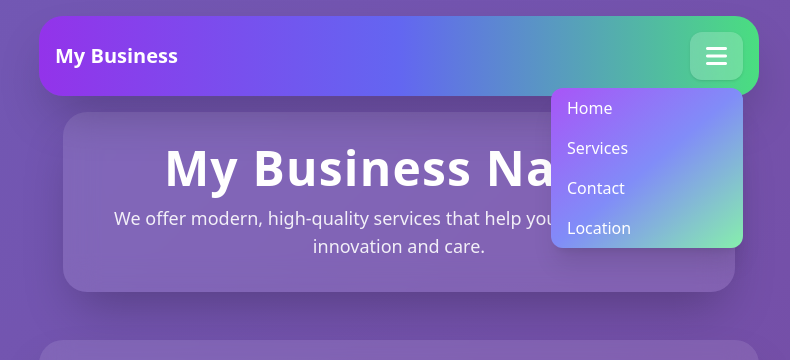
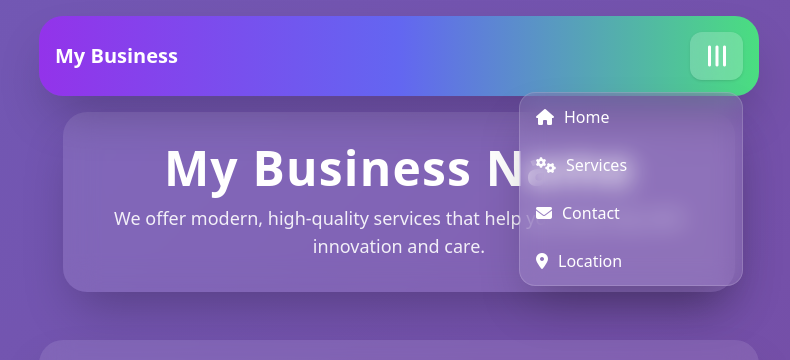
Before and after one commit to iam-mohammed/testBusiness, a plain HTML site: page index.html in a window 1280 px wide. Both pictures are taken after a click on the button 957 px from the left and 56 px from the top of the page. Shown: the top 360 px of the page, without its empty margins (241-1031 px from the left). Drawn offline with nearby package versions, Linux system fonts and the light colour scheme.

Commit message:
Update index.html

```diff
--- a/index.html
+++ b/index.html
@@ -64,13 +64,39 @@
     .facebook { background: linear-gradient(135deg, #1877F2, #3b5998); }
     .snapchat { background: linear-gradient(135deg, #FFFC00, #FFD600); color: black; }
 
-    /* Dropdown menu */
+    /* Modern dropdown */
+    #dropdown {
+      opacity: 0;
+      transform: scale(0.9) translateY(-10px);
+      transform-origin: top right;
+      transition: all 0.25s ease-in-out;
+      backdrop-filter: blur(12px);
+      border: 1px solid rgba(255, 255, 255, 0.15);
+    }
+    #dropdown.show {
+      opacity: 1;
+      transform: scale(1) translateY(0);
+    }
     #dropdown a {
+      display: flex;
+      align-items: center;
+      gap: 10px;
+      padding: 0.75rem 1rem;
       font-weight: 500;
-      color: #fff;
+      color: white;
+      transition: all 0.3s ease;
     }
     #dropdown a:hover {
-      background-color: rgba(255, 255, 255, 0.2);
+      background-color: rgba(255, 255, 255, 0.25);
+      transform: translateX(4px);
+    }
+
+    /* Menu button animation */
+    #menu-btn i {
+      transition: transform 0.3s ease;
+    }
+    #menu-btn.open i {
+      transform: rotate(90deg);
     }
   </style>
 </head>
@@ -85,11 +111,11 @@
         <button id="menu-btn" class="text-white text-2xl focus:outline-none bg-white/20 backdrop-blur-md px-4 py-2 rounded-xl shadow hover:bg-white/30 transition">
           <i class="fas fa-bars"></i>
         </button>
-        <div id="dropdown" class="hidden absolute right-0 mt-2 w-48 bg-gradient-to-br from-purple-500 via-indigo-400 to-green-300 text-white rounded-xl shadow-xl flex flex-col overflow-hidden">
-          <a href="#home" class="px-4 py-2 hover:bg-white/20 transition">Home</a>
-          <a href="#services" class="px-4 py-2 hover:bg-white/20 transition">Services</a>
-          <a href="#contact" class="px-4 py-2 hover:bg-white/20 transition">Contact</a>
-          <a href="#location" class="px-4 py-2 hover:bg-white/20 transition">Location</a>
+        <div id="dropdown" class="hidden absolute right-0 mt-3 w-56 bg-white/10 rounded-2xl shadow-2xl overflow-hidden">
+          <a href="#home"><i class="fas fa-home"></i> Home</a>
+          <a href="#services"><i class="fas fa-cogs"></i> Services</a>
+          <a href="#contact"><i class="fas fa-envelope"></i> Contact</a>
+          <a href="#location"><i class="fas fa-map-marker-alt"></i> Location</a>
         </div>
       </div>
     </div>
@@ -155,42 +181,37 @@
     </div>
 
     <div class="grid grid-cols-1 sm:grid-cols-2 lg:grid-cols-3 gap-6">
-      <!-- Service 1 -->
+      <!-- Service Cards -->
       <div class="backdrop-blur-lg bg-white/10 rounded-3xl p-6 shadow-2xl hover:scale-105 transition-transform duration-300">
         <div class="text-4xl mb-3 text-green-400">👔</div>
         <h3 class="font-bold text-xl mb-2">Business Apparel</h3>
         <p class="text-white/80 text-sm">Modern clothing and uniforms with high-quality fabrics for everyday use.</p>
       </div>
 
-      <!-- Service 2 -->
       <div class="backdrop-blur-lg bg-white/10 rounded-3xl p-6 shadow-2xl hover:scale-105 transition-transform duration-300">
         <div class="text-4xl mb-3 text-pink-400">👗</div>
         <h3 class="font-bold text-xl mb-2">Women's Fashion</h3>
         <p class="text-white/80 text-sm">Daily wear, outdoor fashion, and custom pieces designed for comfort and style.</p>
       </div>
 
-      <!-- Service 3 -->
       <div class="backdrop-blur-lg bg-white/10 rounded-3xl p-6 shadow-2xl hover:scale-105 transition-transform duration-300">
         <div class="text-4xl mb-3 text-purple-400">🎨</div>
         <h3 class="font-bold text-xl mb-2">Custom Design</h3>
         <p class="text-white/80 text-sm">Unique clothing designs and small-batch products tailored for special occasions.</p>
       </div>
 
-      <!-- Service 4 -->
       <div class="backdrop-blur-lg bg-white/10 rounded-3xl p-6 shadow-2xl hover:scale-105 transition-transform duration-300">
         <div class="text-4xl mb-3 text-blue-400">🖌️</div>
         <h3 class="font-bold text-xl mb-2">Graphic & Branding</h3>
         <p class="text-white/80 text-sm">Complete brand identity design, packaging, logos, and campaign visuals.</p>
       </div>
 
-      <!-- Service 5 -->
       <div class="backdrop-blur-lg bg-white/10 rounded-3xl p-6 shadow-2xl hover:scale-105 transition-transform duration-300">
         <div class="text-4xl mb-3 text-yellow-400">🖨️</div>
         <h3 class="font-bold text-xl mb-2">Printing & Gallery</h3>
         <p class="text-white/80 text-sm">Screen printing, DTG, and gallery services for uniforms, commercial products, and tags.</p>
       </div>
 
-      <!-- Service 6 -->
       <div class="backdrop-blur-lg bg-white/10 rounded-3xl p-6 shadow-2xl hover:scale-105 transition-transform duration-300">
         <div class="text-4xl mb-3 text-red-400">📸</div>
         <h3 class="font-bold text-xl mb-2">Product Photography</h3>
@@ -228,8 +249,26 @@
   <script>
     const btn = document.getElementById('menu-btn');
     const dropdown = document.getElementById('dropdown');
+
     btn.addEventListener('click', () => {
+      btn.classList.toggle('open');
       dropdown.classList.toggle('hidden');
+
+      // Smooth show animation
+      if (!dropdown.classList.contains('hidden')) {
+        setTimeout(() => dropdown.classList.add('show'), 10);
+      } else {
+        dropdown.classList.remove('show');
+      }
+    });
+
+    // Close when clicking outside
+    document.addEventListener('click', (e) => {
+      if (!btn.contains(e.target) && !dropdown.contains(e.target)) {
+        dropdown.classList.add('hidden');
+        dropdown.classList.remove('show');
+        btn.classList.remove('open');
+      }
     });
   </script>
 </body>
```
